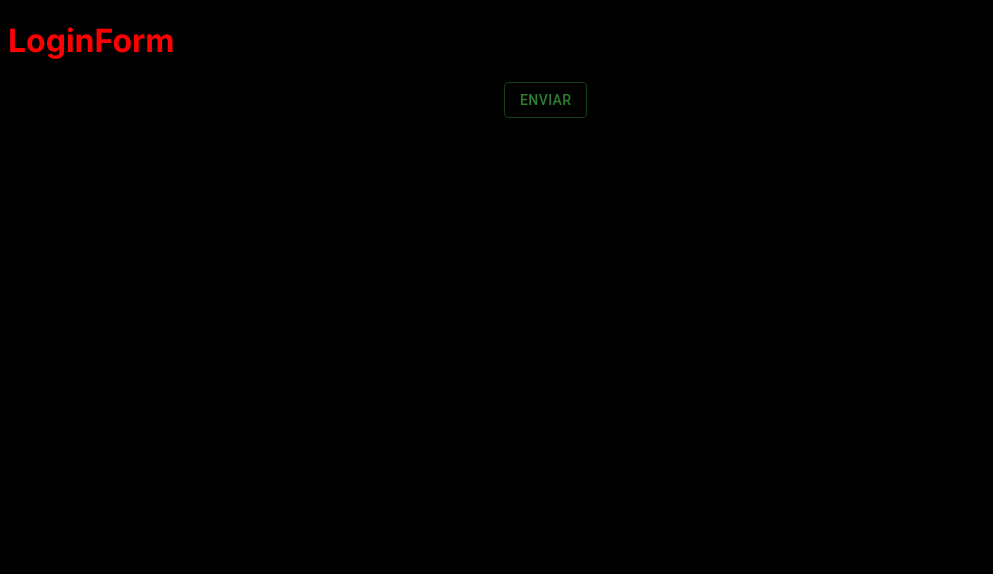
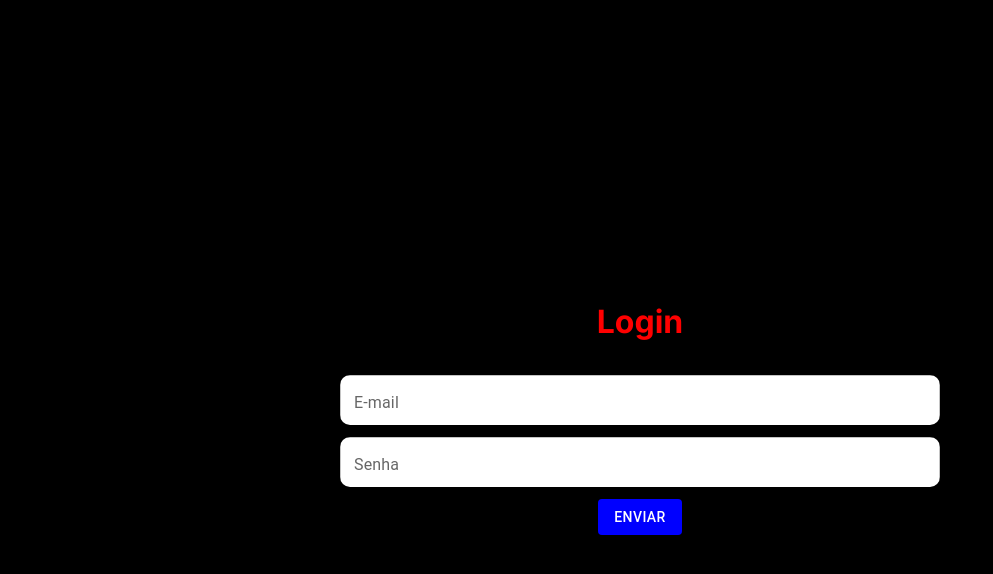
Before and after one commit to DevPlayer02/dnc-financeiro, a Next.js app: page /login in a window 1280 px wide. Shown: the top 574 px of the page, without its empty margins (0-993 px from the left). Built offline with nearby package versions, Linux system fonts and the light colour scheme.

Commit message:
Style: Concluindo estilização da página de autentificação

```diff
--- a/src/app/(guest)/login/page.js
+++ b/src/app/(guest)/login/page.js
@@ -1,7 +1,15 @@
+"use client"
+
 import { LoginForm } from "@/components/LoginForm";
+import * as S from './style';
 
 export const LoginPage = () => {
-    return <LoginForm />;
+    return (
+        <S.LoginWrapper>
+            <LoginForm />
+        </S.LoginWrapper>
+
+    );
 };
 
 export default LoginPage;
--- /dev/null
+++ b/src/app/(guest)/login/style.jsx
@@ -0,0 +1,10 @@
+import styled from '@emotion/styled'
+
+export const LoginWrapper = styled.div`
+    display: flex;
+    align-items: center;
+    justify-content: center;
+    flex-direction: row;
+    widht: 100vw;
+    height: 100vh;
+`
--- a/src/components/LoginForm/index.jsx
+++ b/src/components/LoginForm/index.jsx
@@ -7,6 +7,7 @@ import * as S from './style';
 export const LoginForm = () => {
     const [ email, setEmail] = useState('');
     const [ password, setPassword] = useState('');
+    const [ notification, setNotification] = useState(false);
 
     const onChangeValue = (e) => {
         const { name, value } = e.target
@@ -20,18 +21,47 @@ export const LoginForm = () => {
         try {
             const response = await axios.post('http://localhost:8080/auth/login', { email, password })
             localStorage.setItem('token', response.data.data.token)
+            setNotification({
+                open: true,
+                message: `Bem vindo ${ email } !`,
+                severity:"success"
+            })
         } catch (err) {
-            console.log('err', err)
+            setNotification({
+                open: true,
+                message: err.response.data.error,
+                severity:"error"
+            })
         }
     }
 
+    const handleClose = (_, reason) => {
+        if (reason === 'clickaway') {
+            return;
+        }
+
+        setNotification({
+            open: false,
+            message: '',
+            severity: ''
+        })
+    }
+
     return (
-        <form onSubmit={onSubmit}>
-            <S.H1>LoginForm</S.H1>
-            <S.TextField name="email" onChange={ onChangeValue } label="E-mail" variant="outlined" color="primary"/>
-            <S.TextField name="password" onChange={ onChangeValue } type="password" label="Senha" variant="outlined" color="primary"/>
-            <S.Button variant="outlined" color="success" type="submit"> Enviar </S.Button>
-        </form>
+        <>
+            <S.Form onSubmit={onSubmit}>
+                <S.H1>Login</S.H1>
+                <S.TextField name="email" onChange={ onChangeValue } label="E-mail" variant="outlined" color="primary" fullWidth/>
+                <S.TextField name="password" onChange={ onChangeValue } type="password" label="Senha" variant="outlined" color="primary" fullWidth/>
+                <S.Button variant="contained" type="submit"> Enviar </S.Button>
+                <S.Snackbar open={notification.open} autoHideDuration={3000} onClose={handleClose} >
+                    <S.Alert onClose={handleClose} variant='filled' severity={ notification.severity } sx={{ width: '100%' }}>
+                        { notification.message }
+                    </S.Alert>
+                </S.Snackbar>
+            </S.Form>
+        </>
+
     )
 }
 
--- a/src/components/LoginForm/style.jsx
+++ b/src/components/LoginForm/style.jsx
@@ -1,12 +1,36 @@
 import styled from '@emotion/styled'
 import ButtonMUI from '@mui/material/Button';
 import TextFieldMUI from '@mui/material/TextField';
+import AlertMUI from '@mui/material/Alert';
+import SnackbarMUI from '@mui/material/Snackbar';
 
 
-export const Button = styled(ButtonMUI)``
+export const Button = styled(ButtonMUI)`
+    color: white;
+    background-color: blue;
+`
 
-export const TextField = styled(TextFieldMUI)``
+export const TextField = styled(TextFieldMUI)`
+    color: white;
+    background-color: white;
+    border-radius: 10px;
+    height: 50px;
+`
 
 export const H1 = styled.h1`
     color: red;
 `
+
+export const Form = styled.form`
+    display: flex;
+    flex-direction: column;
+    align-items: center;
+    justify-content: center;
+    gap: 12px;
+    min-height: 80px;
+    min-width: 600px;
+`
+
+export const Alert = styled(AlertMUI)``
+
+export const Snackbar = styled(SnackbarMUI)``
```
Also changed, not shown: src/components/RegisterForm/index.jsx (+19 -13 lines).
